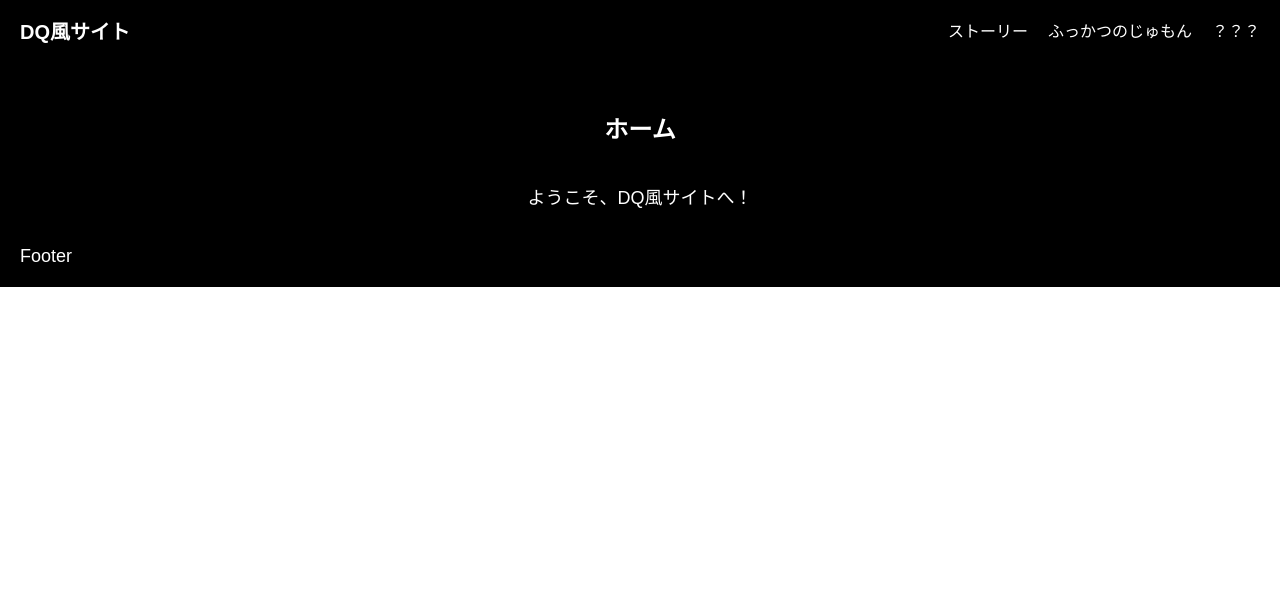
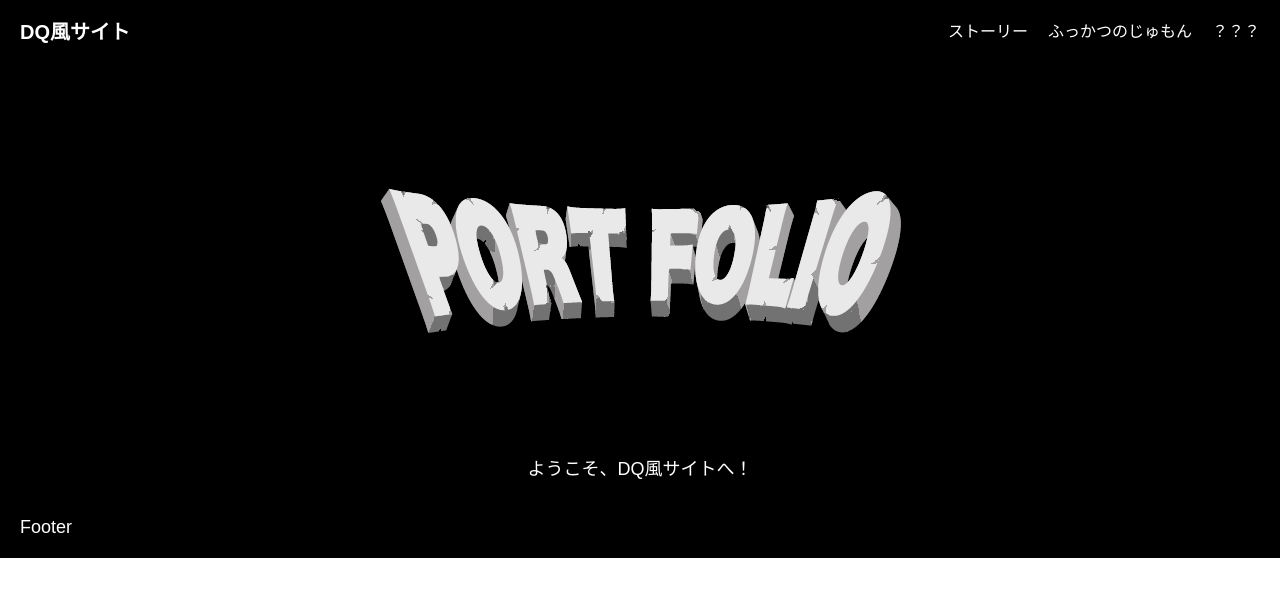
Before and after one commit to Naoki-Orimi/portfolio, a React (Create React App) app: page / in a window 1280 px wide. Shown: the top 596 px of the page. Built offline with nearby package versions, Linux system fonts and the light colour scheme.

Commit message:
画像のアニメーション作成

```diff
--- a/src/components/Main.js
+++ b/src/components/Main.js
@@ -1,10 +1,13 @@
 import React from "react";
 import styled from "styled-components";
+import Portfolio from "../assets/img/Portfolio.png";
 
 const Main = () => {
   return (
     <StyledMain>
-      <Heading>ホーム</Heading>
+      <Heading>
+        <img src={Portfolio}></img>
+      </Heading>
       <Message>ようこそ、DQ風サイトへ！</Message>
     </StyledMain>
   );
@@ -15,6 +18,25 @@ const StyledMain = styled.main`
   flex-direction: column;
   align-items: center;
   margin-top: 30px;
+
+  & img {
+    animation-name: fadeUpAnime;
+    animation-duration:3s;
+    animation-fill-mode:forwards;
+    opacity:0;
+
+    @keyframes fadeUpAnime{
+      from {
+        opacity: 0;
+        transform: translateY(100px);
+      }
+
+      to {
+        opacity: 1;
+        transform: translateY(0);
+      }
+    }
+  }
 `;
 
 const Heading = styled.h2`
```
